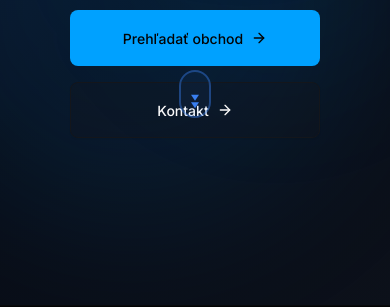
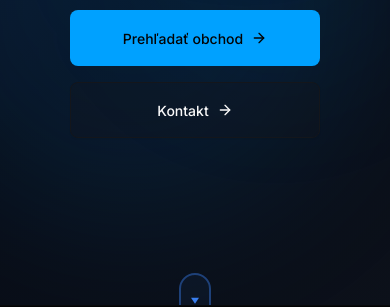
Before and after one commit to marek6296/mywebdep, a Next.js app: page / in a window 390 px wide. Shown: the part 539-846 px from the top of the page. Built offline with nearby package versions, Linux system fonts and the light colour scheme.

Commit message:
Fix: Mobilná verzia - scroll ikonka nižšie pod Kontakt tlačidlom

```diff
--- a/app/globals.css
+++ b/app/globals.css
@@ -415,13 +415,14 @@
     }
 
     .hero-cta-wrapper {
-      padding-bottom: 120px !important;
+      padding-bottom: 80px !important;
       padding: 0 !important;
       width: 100% !important;
     }
 
     .scroll-indicator-wrapper {
-      bottom: 20px !important;
+      bottom: 10px !important;
+      position: fixed !important;
     }
 
     .hero-cta-wrapper > div {
```
